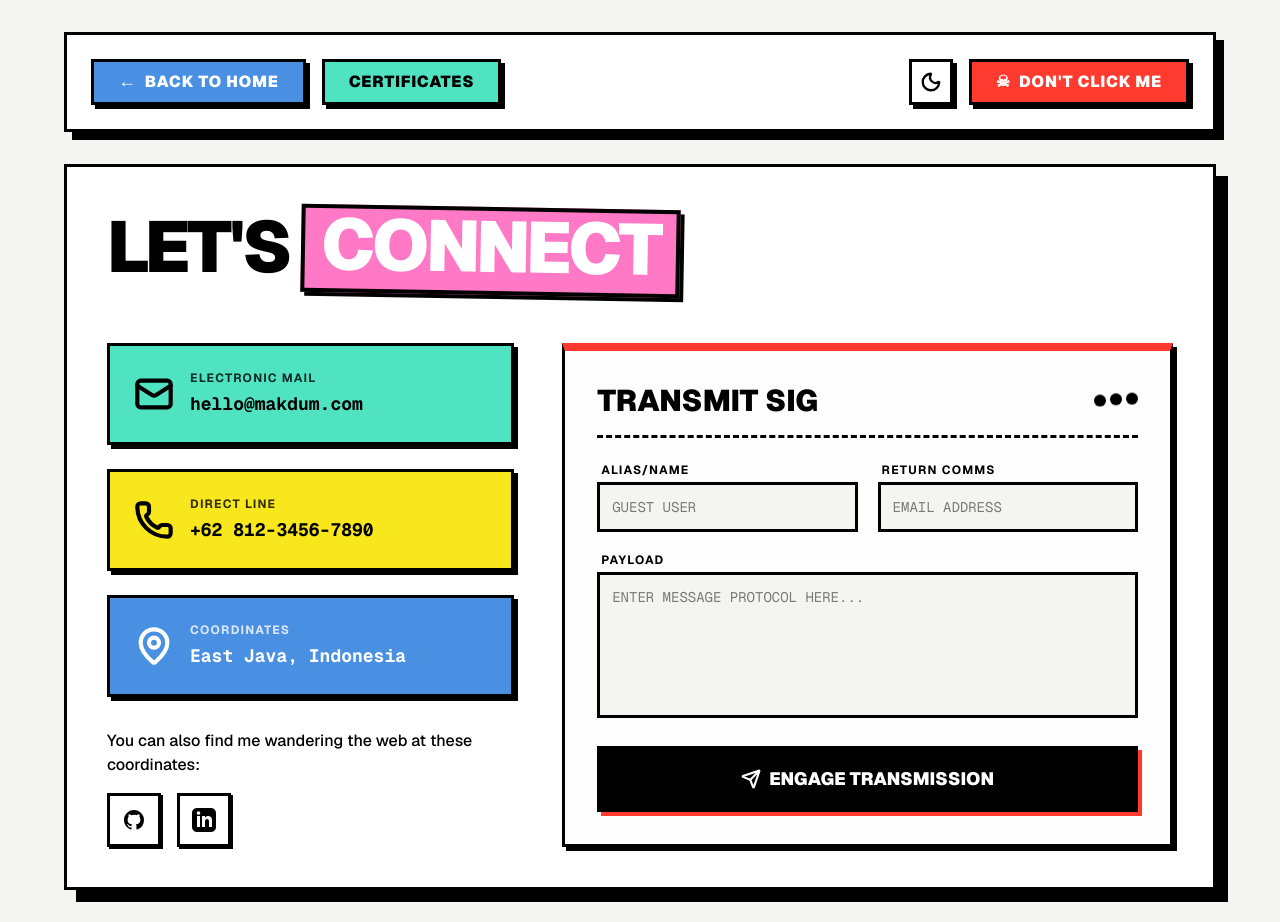
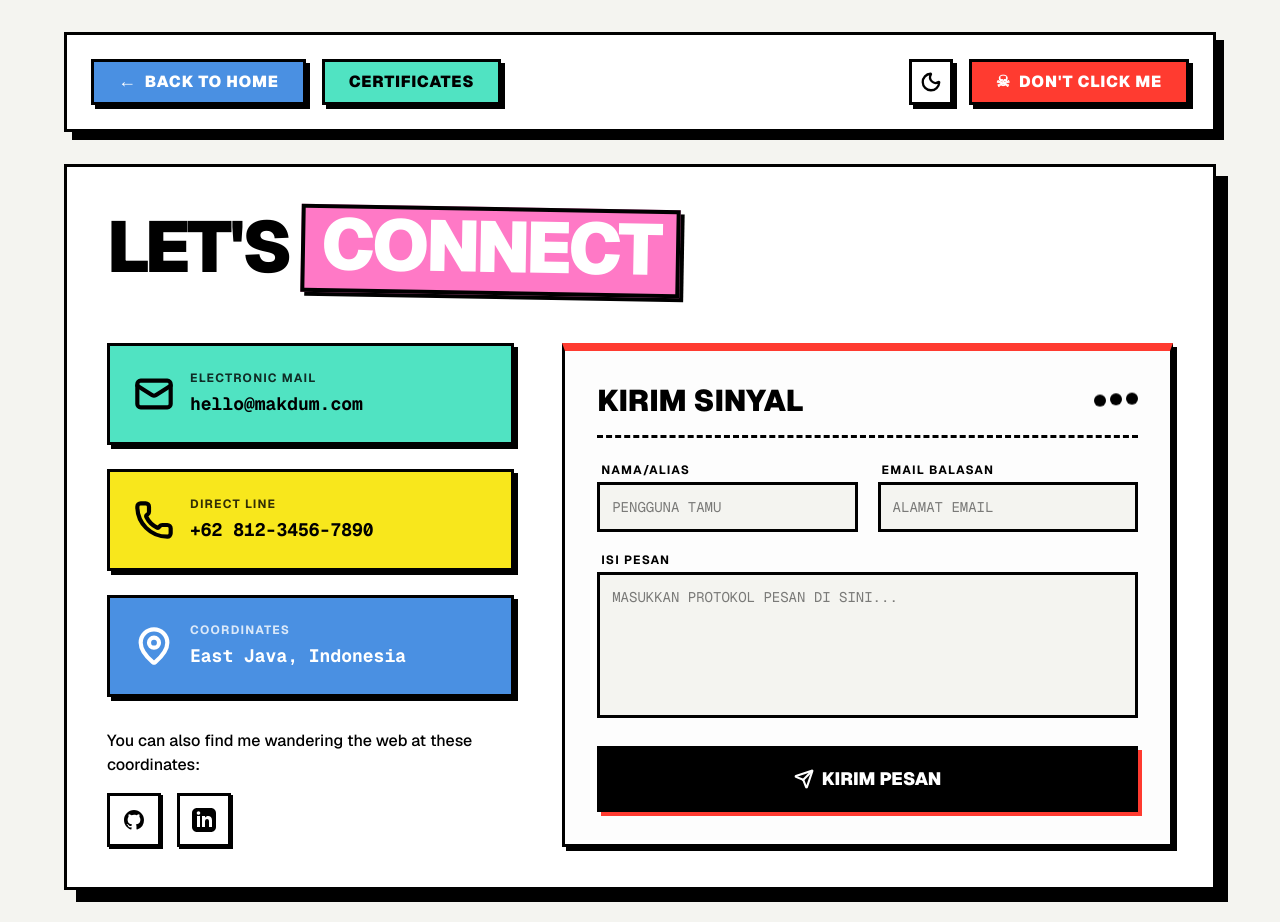
Before and after one commit to MakdumIbrohim/portfolio-v2, a Next.js app: page /contact in a window 1280 px wide. Built offline with nearby package versions, Linux system fonts and the light colour scheme.

Commit message:
feat: Implement a new contact page with a submission form and contact details.

```diff
--- a/app/contact/page.tsx
+++ b/app/contact/page.tsx
@@ -7,8 +7,51 @@ import { ThemeToggle } from '@/components/theme-toggle';
 import { DontClickButton } from '@/components/dont-click-button';
 
 export default function Contact() {
+    const [isSubmitting, setIsSubmitting] = React.useState(false);
+    const [toast, setToast] = React.useState<{ show: boolean, message: string, type: 'success' | 'error' }>({ show: false, message: '', type: 'success' });
+
+    const handleSubmit = async (e: React.FormEvent<HTMLFormElement>) => {
+        e.preventDefault();
+        setIsSubmitting(true);
+
+        const form = e.currentTarget;
+        const formData = new FormData(form);
+
+        try {
+            const response = await fetch("https://formspree.io/f/xyzprkoe", {
+                method: "POST",
+                body: formData,
+                headers: {
+                    'Accept': 'application/json'
+                }
+            });
+
+            if (response.ok) {
+                setToast({ show: true, message: "PESAN BERHASIL TERKIRIM!", type: 'success' });
+                form.reset();
+            } else {
+                setToast({ show: true, message: "GAGAL MENGIRIM PESAN. COBA LAGI.", type: 'error' });
+            }
+        } catch (error) {
+            setToast({ show: true, message: "TERDETEKSI GANGGUAN JARINGAN.", type: 'error' });
+        } finally {
+            setIsSubmitting(false);
+            setTimeout(() => setToast({ show: false, message: '', type: 'success' }), 5000);
+        }
+    };
+
     return (
         <div className="min-h-screen bg-[#f4f4f0] dark:bg-[#1a1a1a] text-black dark:text-white p-3 sm:p-4 md:p-8 font-sans selection:bg-black selection:text-white dark:selection:bg-white dark:selection:text-black transition-colors duration-300">
+            {/* Custom Toast Notification */}
+            {toast.show && (
+                <div className="fixed bottom-4 right-4 z-50 animate-[slide-up_0.3s_ease-out]">
+                    <div className={`border-[3px] border-black p-4 font-black tracking-widest uppercase shadow-[4px_4px_0_0_#000] flex items-center gap-3 ${toast.type === 'success' ? 'bg-[#50e3c2] text-black' : 'bg-[#ff3b30] text-white'}`}>
+                        {toast.type === 'success' ? <Send size={20} /> : <div className="w-5 h-5 flex items-center justify-center border-2 border-current rounded-full">!</div>}
+                        {toast.message}
+                    </div>
+                </div>
+            )}
+
             {/* Header Navigation */}
             <header className="border-[3px] border-black dark:border-white p-3 sm:p-4 md:p-6 mb-4 md:mb-8 bg-white dark:bg-black flex flex-col lg:flex-row items-center justify-between gap-4 max-w-6xl mx-auto shadow-[4px_4px_0_0_#000] lg:shadow-[8px_8px_0_0_#000] dark:shadow-[4px_4px_0_0_#fff] dark:lg:shadow-[8px_8px_0_0_#fff]">
                 <nav className="grid grid-cols-1 lg:flex lg:flex-wrap justify-center lg:justify-start gap-2 sm:gap-3 md:gap-4 font-black text-[10px] sm:text-xs md:text-sm lg:text-base tracking-wider uppercase w-full lg:w-auto">
@@ -76,7 +119,7 @@ export default function Contact() {
                     <div className="border-[3px] border-black dark:border-white bg-[#fdfdfd] dark:bg-[#1e1e1e] shadow-[4px_4px_0_0_#000] border-t-8 border-t-[#ff3b30] flex flex-col mt-4 lg:mt-0">
                         <div className="p-4 sm:p-6 md:p-8 flex flex-col flex-1">
                             <div className="flex items-center justify-between mb-6 pb-4 border-b-[3px] border-black dark:border-white border-dashed">
-                                <h2 className="font-black text-xl sm:text-2xl md:text-3xl uppercase">Transmit Sig</h2>
+                                <h2 className="font-black text-xl sm:text-2xl md:text-3xl uppercase">Kirim Sinyal</h2>
                                 <div className="flex gap-1">
                                     <div className="w-3 h-3 bg-black dark:bg-white rounded-full animate-bounce"></div>
                                     <div className="w-3 h-3 bg-black dark:bg-white rounded-full animate-bounce" style={{ animationDelay: "0.1s" }}></div>
@@ -84,26 +127,30 @@ export default function Contact() {
                                 </div>
                             </div>
 
-                            <form className="flex flex-col gap-5 flex-1" action="https://formspree.io/f/xyzprkoe" method="POST">
+                            <form className="flex flex-col gap-5 flex-1" onSubmit={handleSubmit}>
                                 <div className="flex flex-col sm:flex-row gap-5">
                                     <div className="flex-1 flex flex-col">
-                                        <label htmlFor="name" className="font-bold text-xs uppercase mb-1 tracking-widest px-1">Alias/Name</label>
-                                        <input type="text" id="name" name="name" required placeholder="GUEST USER" className="border-[3px] border-black dark:border-white bg-[#f4f4f0] dark:bg-[#121212] p-3 font-mono text-sm focus:outline-none focus:ring-2 focus:ring-[#f8e71c] focus:bg-white dark:focus:bg-black transition-colors" />
+                                        <label htmlFor="name" className="font-bold text-xs uppercase mb-1 tracking-widest px-1">Nama/Alias</label>
+                                        <input type="text" id="name" name="name" required disabled={isSubmitting} placeholder="PENGGUNA TAMU" className="border-[3px] border-black dark:border-white bg-[#f4f4f0] dark:bg-[#121212] p-3 font-mono text-sm focus:outline-none focus:ring-2 focus:ring-[#f8e71c] focus:bg-white dark:focus:bg-black transition-colors disabled:opacity-50" />
                                     </div>
                                     <div className="flex-1 flex flex-col">
-                                        <label htmlFor="email" className="font-bold text-xs uppercase mb-1 tracking-widest px-1">Return Comms</label>
-                                        <input type="email" id="email" name="email" required placeholder="EMAIL ADDRESS" className="border-[3px] border-black dark:border-white bg-[#f4f4f0] dark:bg-[#121212] p-3 font-mono text-sm focus:outline-none focus:ring-2 focus:ring-[#50e3c2] focus:bg-white dark:focus:bg-black transition-colors" />
+                                        <label htmlFor="email" className="font-bold text-xs uppercase mb-1 tracking-widest px-1">Email Balasan</label>
+                                        <input type="email" id="email" name="email" required disabled={isSubmitting} placeholder="ALAMAT EMAIL" className="border-[3px] border-black dark:border-white bg-[#f4f4f0] dark:bg-[#121212] p-3 font-mono text-sm focus:outline-none focus:ring-2 focus:ring-[#50e3c2] focus:bg-white dark:focus:bg-black transition-colors disabled:opacity-50" />
                                     </div>
                                 </div>
 
                                 <div className="flex flex-col flex-1">
-                                    <label htmlFor="message" className="font-bold text-xs uppercase mb-1 tracking-widest px-1">Payload</label>
-                                    <textarea id="message" name="message" required placeholder="ENTER MESSAGE PROTOCOL HERE..." className="border-[3px] border-black dark:border-white bg-[#f4f4f0] dark:bg-[#121212] p-3 font-mono text-sm h-40 sm:h-48 resize-none focus:outline-none focus:ring-2 focus:ring-[#4a90e2] focus:bg-white dark:focus:bg-black transition-colors flex-1" />
+                                    <label htmlFor="message" className="font-bold text-xs uppercase mb-1 tracking-widest px-1">Isi Pesan</label>
+                                    <textarea id="message" name="message" required disabled={isSubmitting} placeholder="MASUKKAN PROTOKOL PESAN DI SINI..." className="border-[3px] border-black dark:border-white bg-[#f4f4f0] dark:bg-[#121212] p-3 font-mono text-sm h-40 sm:h-48 resize-none focus:outline-none focus:ring-2 focus:ring-[#4a90e2] focus:bg-white dark:focus:bg-black transition-colors flex-1 disabled:opacity-50" />
                                 </div>
 
-                                <button type="submit" className="border-[3px] border-black dark:border-white bg-black dark:bg-white text-white dark:text-black font-black text-lg p-4 mt-2 shadow-[4px_4px_0_0_#ff3b30] hover:translate-y-[2px] transition-transform active:shadow-[1px_1px_0_0_#ff3b30] active:translate-y-[4px] flex justify-center items-center gap-2 group">
-                                    <Send className="w-5 h-5 group-hover:translate-x-1 group-active:translate-x-2 transition-transform" strokeWidth={2.5} />
-                                    ENGAGE TRANSMISSION
+                                <button type="submit" disabled={isSubmitting} className="border-[3px] border-black dark:border-white bg-black dark:bg-white text-white dark:text-black font-black text-lg p-4 mt-2 shadow-[4px_4px_0_0_#ff3b30] hover:translate-y-[2px] transition-transform active:shadow-[1px_1px_0_0_#ff3b30] active:translate-y-[4px] flex justify-center items-center gap-2 group disabled:opacity-70 disabled:cursor-not-allowed">
+                                    {isSubmitting ? (
+                                        <div className="w-5 h-5 border-2 border-white dark:border-black border-t-transparent rounded-full animate-spin"></div>
+                                    ) : (
+                                        <Send className="w-5 h-5 group-hover:translate-x-1 group-active:translate-x-2 transition-transform" strokeWidth={2.5} />
+                                    )}
+                                    {isSubmitting ? "MENGIRIM..." : "KIRIM PESAN"}
                                 </button>
                             </form>
                         </div>
```
